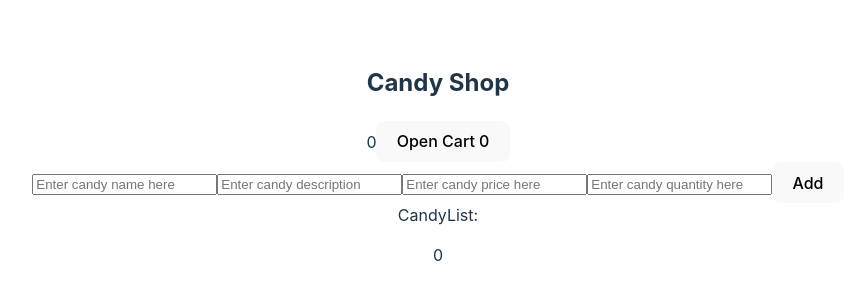
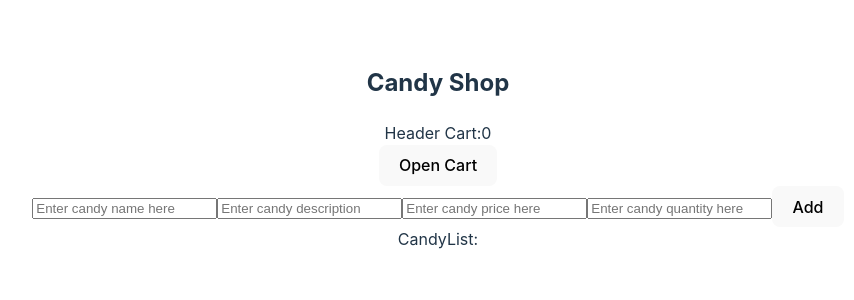
Before and after one commit to syeef-test/react_candy_shop, a React (Vite) app: page / in a window 1280 px wide. Shown: the part 244-544 px from the top of the page, without its empty margins (202-1056 px from the left). Built offline with nearby package versions, Linux system fonts and the light colour scheme.

Commit message:
cart showing issue fixed

```diff
--- a/src/App.jsx
+++ b/src/App.jsx
@@ -6,13 +6,14 @@ import CandyContextProvider from "./store/CandyContextProvider";
 import CartModal from "./components/UI/CartModal";
 import CartProvider from "./store/CartProvider";
 import CartContext from "./store/cart-context";
+import Header from "./components/UI/Header";
 
 function App() {
   const cartContext = useContext(CartContext);
 
-  const totalQuantity = cartContext.items.reduce((curQuantity, item) => {
-    return curQuantity + Number(item.quantity);
-  }, 0);
+  // const totalQuantity = cartContext.items.reduce((curQuantity, item) => {
+  //   return curQuantity + Number(item.quantity);
+  // }, 0);
 
   const [isModalOpen, setIsModalOpen] = useState(false);
 
@@ -29,12 +30,12 @@ function App() {
       <h2>Candy Shop</h2>
 
       <CartProvider>
-        {totalQuantity}
         <CandyContextProvider>
-          <button onClick={openModal}>Open Cart {totalQuantity}</button>
+          <Header />
+          <button onClick={openModal}>Open Cart </button>
           <AddCandy />
           <CandyList />
-          {totalQuantity}
+
           <CartModal isOpen={isModalOpen} closeModal={closeModal} />
         </CandyContextProvider>
       </CartProvider>
--- /dev/null
+++ b/src/components/UI/Header.jsx
@@ -0,0 +1,14 @@
+import React, { useContext } from "react";
+import CartContext from "../../store/cart-context";
+
+function Header() {
+  const cartContext = useContext(CartContext);
+
+  const totalQuantity = cartContext.items.reduce((curQuantity, item) => {
+    return curQuantity + Number(item.quantity);
+  }, 0);
+
+  return <div>Header Cart:{totalQuantity}</div>;
+}
+
+export default Header;
```
